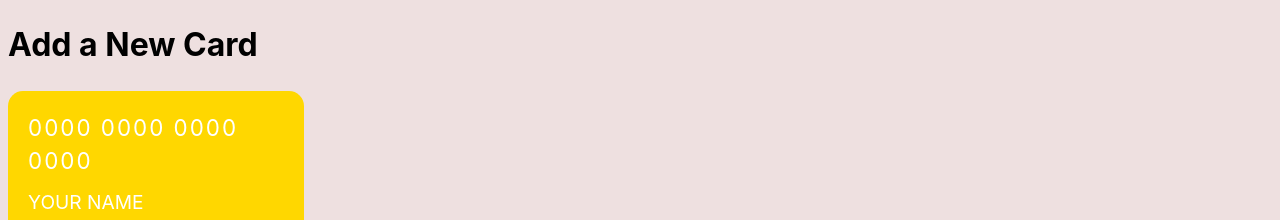
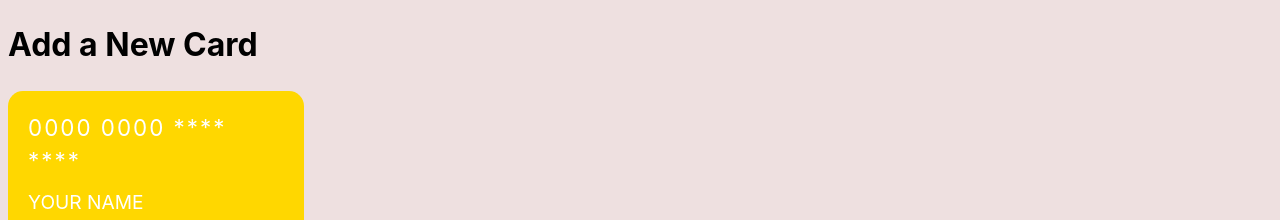
Before and after one commit to Xayida83/e-wallet-lotta, a React (Vite) app: page /addcard in a window 1280 px wide. Shown: the top 220 px of the page. Built offline with nearby package versions, Linux system fonts and the light colour scheme.

Commit message:
masked numbers

```diff
--- a/src/components/Card.jsx
+++ b/src/components/Card.jsx
@@ -4,13 +4,27 @@ import mastercard from '../assets/images/mastercard.svg'
 import ankademin from '../assets/images/ankademin.png'
 
 const Card = ({ cardholder, cardNumber, expireMonth, expireYear, issuer }) => {
+
+  const formatCardNumber = (cardnumber) => {
+    if (!cardNumber) return '';
+
+    // Ta bort befintliga mellanslag
+    const cleanNumber = cardNumber.replace(/\s+/g, '');
+
+    // Visa de första 8 siffrorna och maskera de sista
+    const maskedNumber = cleanNumber.slice(0, 8) + ' **** ****';
+
+    // Lägg till mellanslag för formatering
+    return maskedNumber.replace(/(\d{4})(?=\d)/g, "$1 ");
+  };
+
   return (
     <div className={`${styles.card} ${styles[issuer.toLowerCase()]}`}> {/* Dynamisk klass beroende på kortutgivare */}
       <div className={styles.cardContent}>
         <div className={styles.cardChip}></div>
         <div className={styles.cardDetails}>
           <div className={styles.cardNumber}>
-            {cardNumber}
+            {formatCardNumber(cardNumber)}
           </div>
           <div className={styles.cardholder}>
             {cardholder.toUpperCase()}
```
